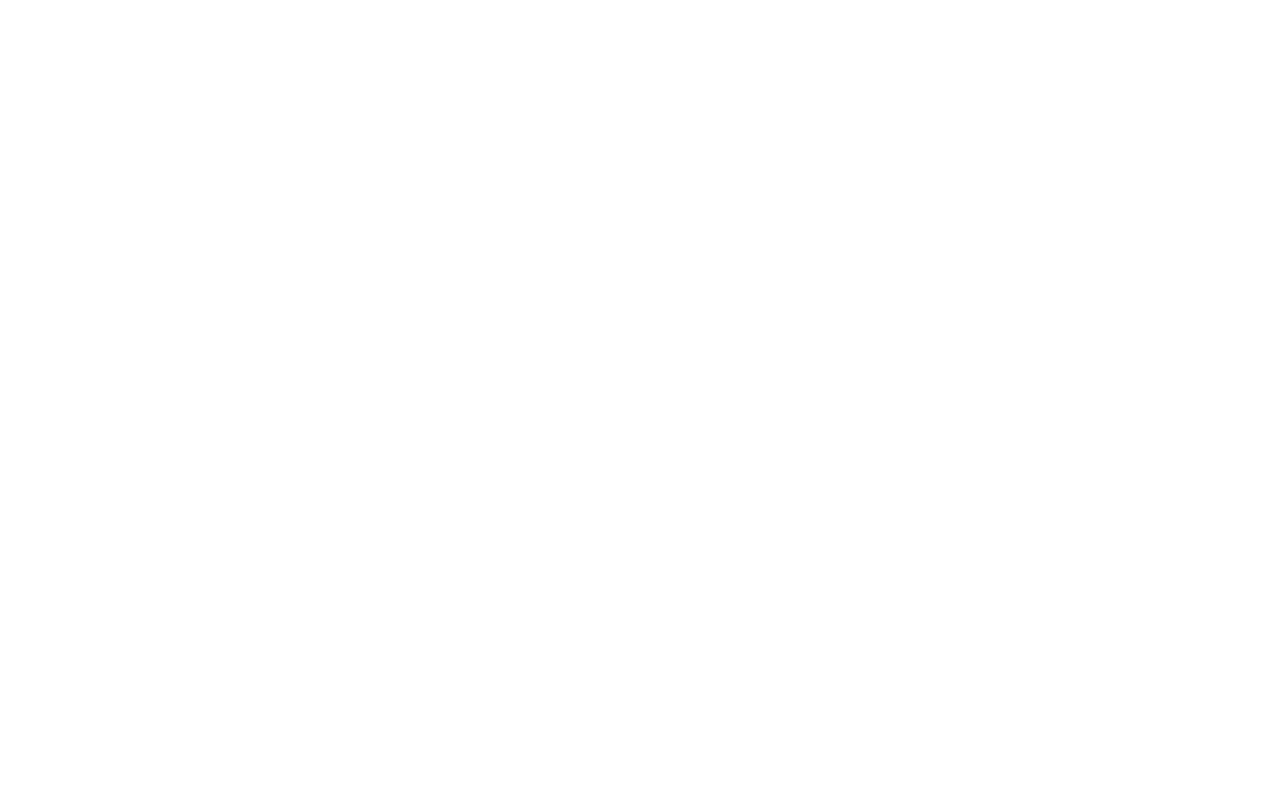
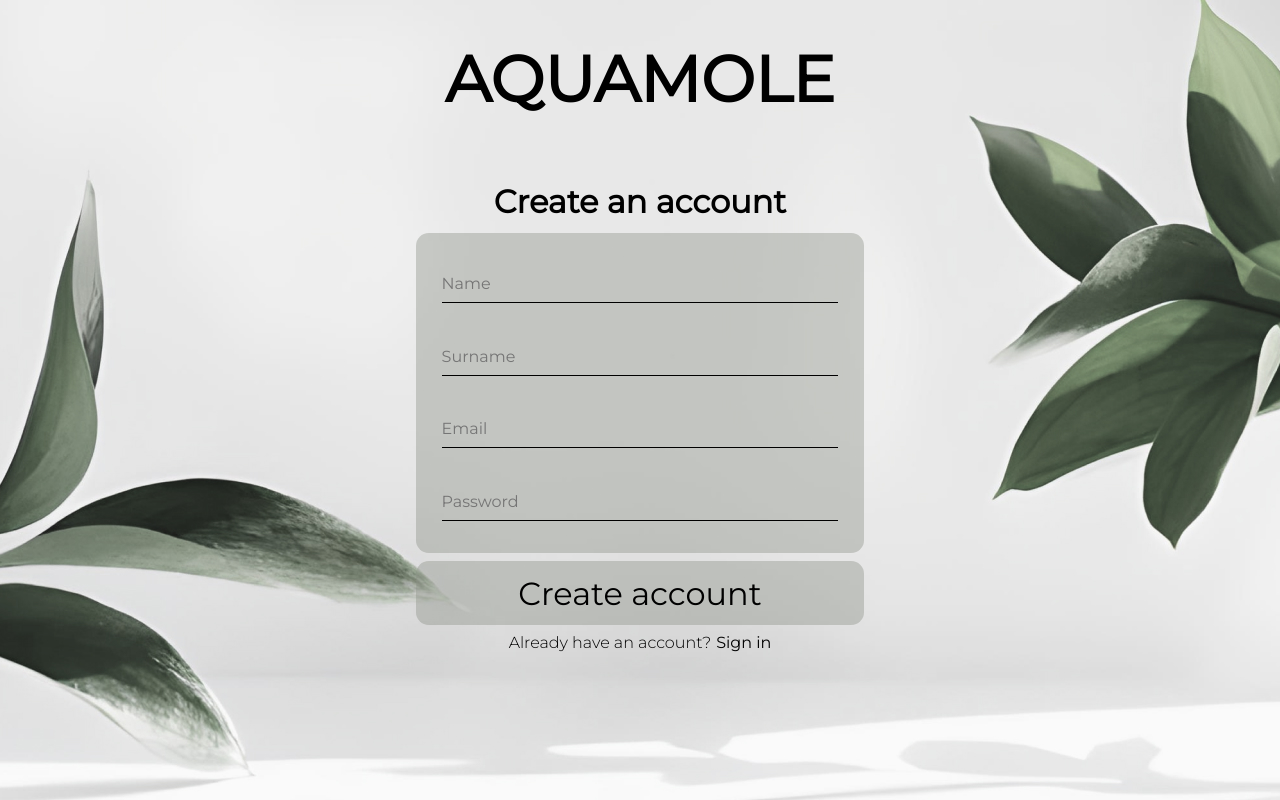
Before and after one commit to Sinex-Team/front-end, an Angular app: page /reg in a window 1280 px wide. Before the commit this address led to /. Built offline with nearby package versions, Linux system fonts and the light colour scheme.

Commit message:
feature: created registration page

```diff
--- a/src/app/app-routing.module.ts
+++ b/src/app/app-routing.module.ts
@@ -1,7 +1,10 @@
 import { NgModule } from '@angular/core';
 import { RouterModule, Routes } from '@angular/router';
+import { RegistrationPageComponent } from './pages/registration-page/registration-page.component';
 
-const routes: Routes = [];
+const routes: Routes = [
+  { path: 'reg', component: RegistrationPageComponent }
+];
 
 @NgModule({
   imports: [RouterModule.forRoot(routes)],
--- a/src/app/app.component.html
+++ b/src/app/app.component.html
@@ -0,0 +1 @@
+<router-outlet></router-outlet>
--- a/src/app/app.module.ts
+++ b/src/app/app.module.ts
@@ -3,10 +3,12 @@
 
 import { AppRoutingModule } from './app-routing.module';
 import { AppComponent } from './app.component';
+import { RegistrationPageComponent } from './pages/registration-page/registration-page.component';
 
 @NgModule({
   declarations: [
-    AppComponent
+    AppComponent,
+    RegistrationPageComponent
   ],
   imports: [
     BrowserModule,
--- /dev/null
+++ b/src/app/pages/registration-page/registration-page.component.html
@@ -0,0 +1,17 @@
+<main>
+  <h1>Aquamole</h1>
+  <h2>Create an account</h2>
+  <form>
+    <div class="inputs-group">
+      <input placeholder="Name" type="text">
+      <input placeholder="Surname" type="text">
+      <input placeholder="Email" type="email">
+      <input placeholder="Password" type="password">
+    </div>
+    <button type="submit">Create account</button>
+  </form>
+  <span class="redirect-text">
+    <p>Already have an account?</p>
+    <a>Sign in</a>
+  </span>
+</main>
--- /dev/null
+++ b/src/app/pages/registration-page/registration-page.component.scss
@@ -0,0 +1,66 @@
+main {
+  height: 100vh;
+  padding: 5vh 5vw;
+  background-image: url("/assets/images/background-auth.jpg");
+  background-size: cover;
+  display: flex;
+  flex-direction: column;
+  align-items: center;
+}
+
+h1 {
+  font-size: 4rem;
+  text-transform: uppercase;
+  margin-bottom: 8vh;
+}
+
+h2 {
+  font-size: 2rem;
+  margin-bottom: 1.5vh;
+}
+
+.inputs-group {
+  width: 35vw;
+  height: 40vh;
+  padding: 4vh 2vw;
+  background-color: rgba(138, 143, 133, 0.4);
+  border-radius: 1vw;
+  display: flex;
+  flex-wrap: wrap;
+  flex-direction: column;
+  justify-content: space-between;
+
+  input {
+    width: 100%;
+    height: 15%;
+    font-size: 1rem;
+    border-bottom: 0.01rem solid #000000;
+    background-color: transparent;
+  }
+}
+
+button {
+  width: 35vw;
+  height: 8vh;
+  margin-top: 1vh;
+  background-color: rgba(138, 143, 133, 0.4);
+  border-radius: 1vw;
+  font-size: 2rem;
+  cursor: pointer;
+}
+
+.redirect-text {
+  width: 30vw;
+  display: flex;
+  justify-content: center;
+  margin-top: 1vh;
+
+  p {
+    font-weight: 200;
+  }
+
+  a {
+    margin-left: 0.3rem;
+    cursor: pointer;
+  }
+}
--- a/src/index.html
+++ b/src/index.html
@@ -6,6 +6,9 @@
   <base href="/">
   <meta name="viewport" content="width=device-width, initial-scale=1">
   <link rel="icon" type="image/x-icon" href="favicon.ico">
+  <link rel="preconnect" href="https://fonts.googleapis.com">
+  <link rel="preconnect" href="https://fonts.gstatic.com" crossorigin>
+  <link href="https://fonts.googleapis.com/css2?family=Montserrat:wght@300;400&display=swap" rel="stylesheet">
 </head>
 <body>
   <app-root></app-root>
--- a/src/styles.scss
+++ b/src/styles.scss
@@ -1 +1,16 @@
-/* You can add global styles to this file, and also import other style files */
+* {
+  margin: 0;
+  padding: 0;
+  box-sizing: border-box;
+  font-family: 'Montserrat', sans-serif;
+  color: #000000;
+}
+
+a {
+  text-decoration: none;
+}
+
+input, button {
+  border: none;
+  outline: none;
+}
```
Also changed, not shown: src/app/pages/registration-page/registration-page.component.ts (added, +10 -0 lines), src/assets/images/background-auth.jpg (added), 1 other file (tests, documents, lock files or other folders).
